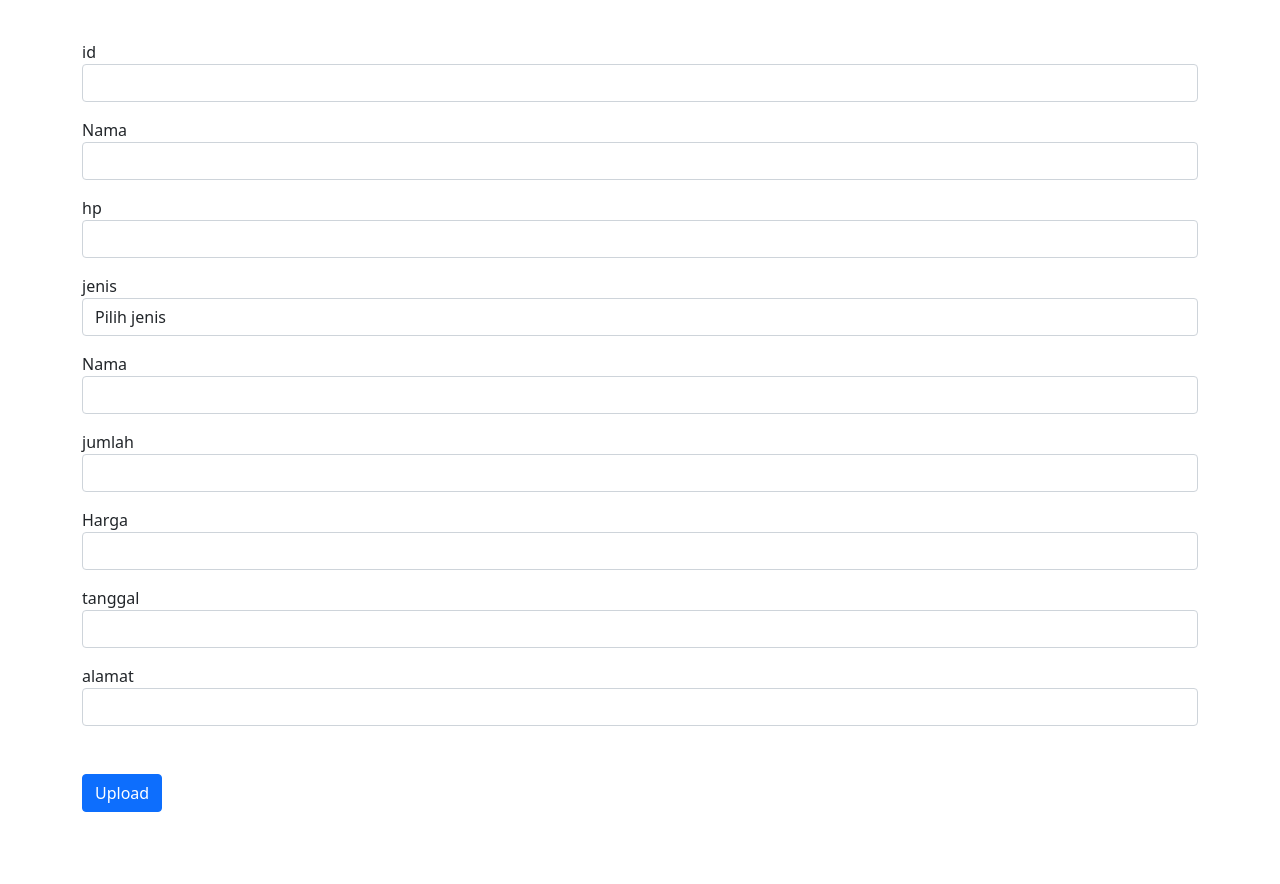
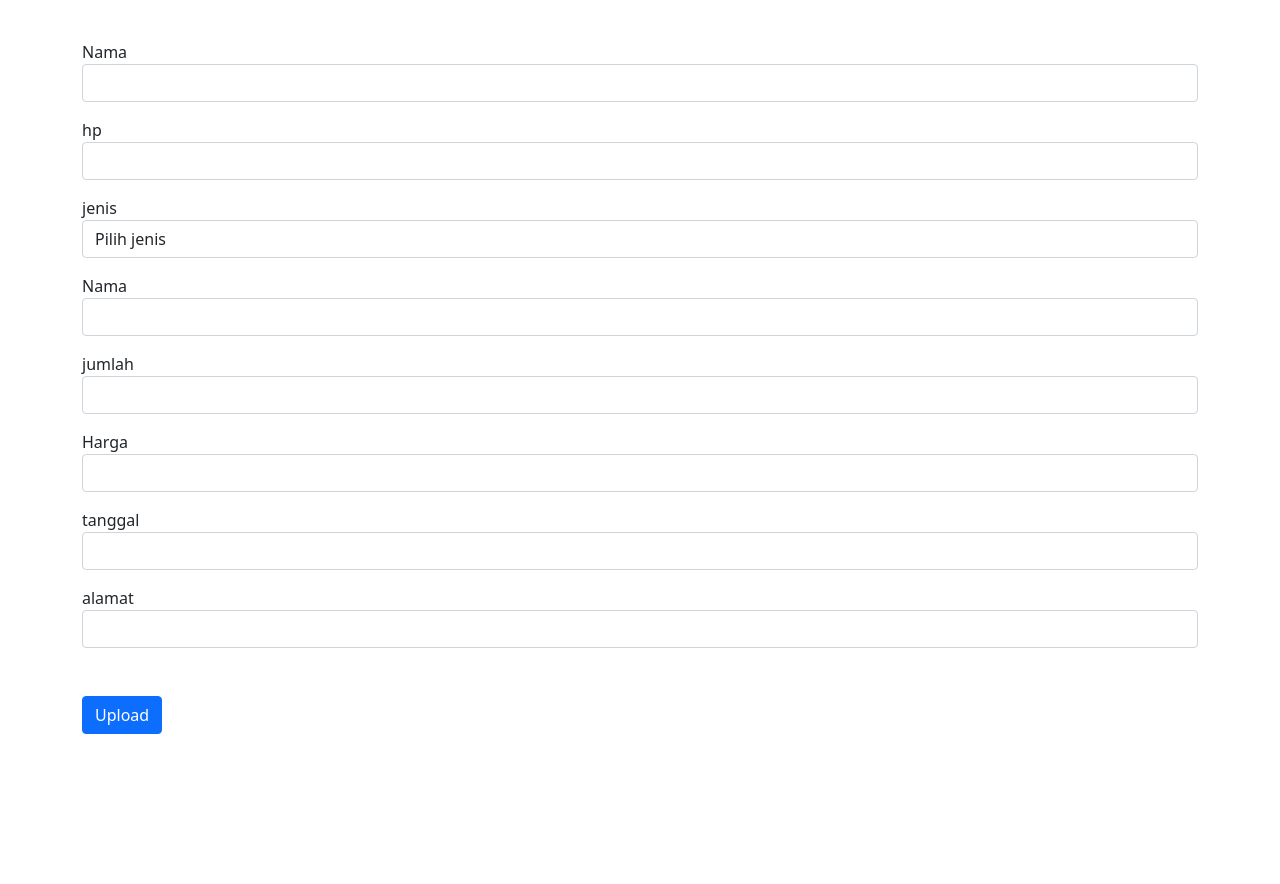
Before and after one commit to Rifaldlee/PWL, a PHP site: page /create.php in a window 1280 px wide. After the commit the page ends 734 px from the top, so only its background shows below. Run offline with PHP 8.4, Linux system fonts and the light colour scheme.

Commit message:
auto increment id pembeli

```diff
--- a/create.php
+++ b/create.php
@@ -37,10 +37,6 @@
                 <br>
             </div>
             <form method="post" enctype="multipart/form-data">
-                <div class="form-group mt-3">
-                    <label>id</label>
-                    <input type="number" class="form-control" name="id_pembeli">
-                </div>
                 <div class="form-group mt-3">
                     <label>Nama</label>
                     <input type="text" class="form-control" name="nama">
```
